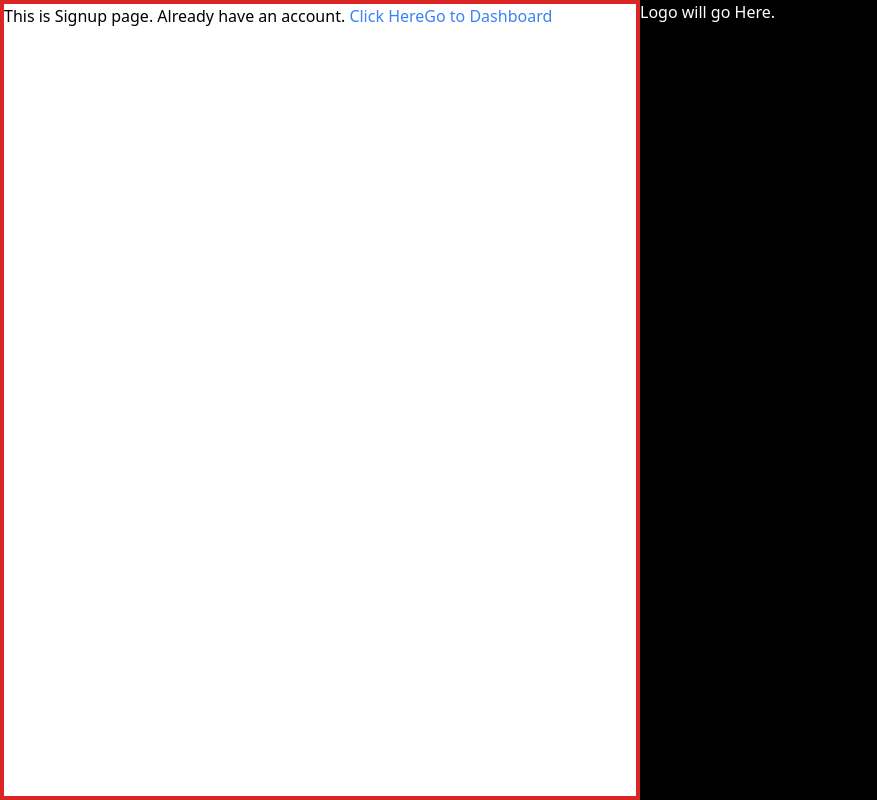
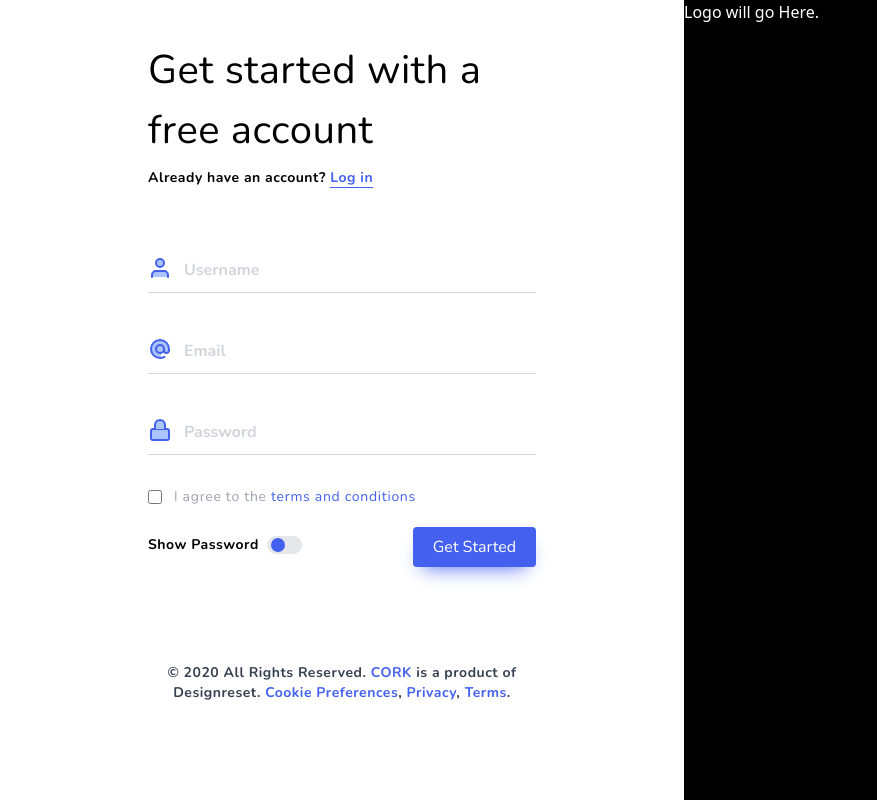
Before and after one commit to striver01/devslane_project, a React (Create React App) app: page /signup in a window 1280 px wide. Shown: the whole page, without its empty margins (0-877 px from the left). Built offline with nearby package versions, Linux system fonts and the light colour scheme.

Commit message:
Created Signup page with Validation

```diff
--- a/src/Components/RectBlueButton.tsx
+++ b/src/Components/RectBlueButton.tsx
@@ -1,14 +1,19 @@
 import React, { useState } from "react";
-import { FiLoader } from "react-icons/fi"
+import { FiLoader } from "react-icons/fi";
 import { useHistory } from "react-router-dom";
-
 
 interface Props {
   isSubmitting: boolean;
   data: object;
+  className?: string;
 }
 
-const RectBlueButton: React.FC<Props> = (props) => {
+const RectBlueButton: React.FC<Props> = ({
+  isSubmitting,
+  data,
+  children,
+  className,
+}) => {
   const [submitting, setSubmitting] = useState(false);
   const history = useHistory();
   return (
@@ -16,23 +21,26 @@ const RectBlueButton: React.FC<Props> = (props) => {
       <button
         onClick={(event) => {
           event.preventDefault();
-        console.log(submitting, props.isSubmitting);
-        if(!props.isSubmitting){
-            console.log('Submission Failed! Please try again.')
+          // console.log(submitting, isSubmitting);
+          if (!isSubmitting) {
+            console.log("Submission Failed! Please try again.");
             return;
           }
           setSubmitting(true);
           setTimeout(() => {
-          console.log(props.data);
-          history.push('/dashboard');
-        },2000)
+            console.log(data);
+            history.push("/dashboard");
+          }, 2000);
         }}
+        // className={className}
         type="submit"
-      className="bg-Primary text-white px-5 py-2 inline cursor-pointer rounded hover:shadow-none shadow-3xl text-sm"
+        className={"bg-Primary text-white px-5 py-2 inline cursor-pointer rounded hover:shadow-none shadow-3xl text-sm" + className}
       >
-      {props.children}
+        {children}
       </button>
-    {submitting && <FiLoader className="inline animate-spin opacity-70"></FiLoader>}
+      {submitting && (
+        <FiLoader className="inline animate-spin opacity-70"></FiLoader>
+      )}
     </div>
   );
 };
--- a/src/Pages/Auth.page.tsx
+++ b/src/Pages/Auth.page.tsx
@@ -8,7 +8,7 @@ interface Props {}
 
 const Auth: FC<Props> = (props) => {
   return (
-    <div className="flex justify-between">
+    <div className="flex justify-between h-screen">
       <Switch>
         <Route path="/login" exact>
           <LoginPage></LoginPage>
--- a/src/Pages/Login.page.tsx
+++ b/src/Pages/Login.page.tsx
@@ -24,10 +24,10 @@ const Login: FC<Props> = (props) => {
   });
   return (
     <form
-      className="flex flex-col justify-center px-11 py-3 h-screen border border-red-600 items-center flex-1 tracking-widem font-nunito"
+      className="flex flex-col justify-center pt-10 px-11 pb-3 h-full items-center flex-1 tracking-widem font-nunito"
       onSubmit={myform.handleSubmit}
     >
-      <div>
+      <div className="h-full">
         <h1 className="text-4.5xl font-medium mb-2">
           Log In to <span className="text-Primary font-semibold">CORK</span>
         </h1>
@@ -41,7 +41,7 @@ const Login: FC<Props> = (props) => {
         </p>
         <div className="relative pb-6 pt-3">
           <label className="absolute top-5">
-            <svg
+          <svg
               className="stroke-current text-Primary"
               xmlns="http://www.w3.org/2000/svg"
               width="24"
@@ -95,7 +95,7 @@ const Login: FC<Props> = (props) => {
             touched={myform.touched.password}
           ></Input>
         </div>
-        <div className="justify-between items-center flex mb-14">
+        <div className="justify-between items-start flex mb-14 flex-col sm:flex-row space-y-2 sm:space-y-0">
           <div className="flex space-x-2">
             <h3 className="text-sm font-semibold">Show Password</h3>
             <ToggleButton></ToggleButton>
--- a/src/Pages/Signup.page.tsx
+++ b/src/Pages/Signup.page.tsx
@@ -1,17 +1,166 @@
-import { FC, memo } from 'react';
+import { FC, memo } from "react";
 import { Link } from "react-router-dom";
-interface Props{
+import Input from "../Components/Input";
+import RectBlueButton from "../Components/RectBlueButton";
+import ToggleButton from "../Components/ToggleButton";
+import * as yup from "yup";
+import { useFormik } from "formik";
 
-}
+interface Props {}
 
- const Signup: FC<Props> = (props) => {
-  return(
-    <div className="w-1/2 border-4 border-red-600">
-      This is Signup page.
-      Already have an account. <Link to="/login"><span className="text-blue-500">Click Here</span></Link>
-      <Link to="/recordings"><span className="text-blue-500">Go to Dashboard</span></Link>
-    </div>
+const Signup: FC<Props> = (props) => {
+  const myform = useFormik({
+    initialValues: {
+      username: "",
+      email: "",
+      password: "",
+    },
+    validationSchema: yup.object().shape({
+      username: yup.string().required().min(4),
+      email: yup.string().required().email(),
+      password: yup.string().required().min(8),
+    }),
+    onSubmit: () => {
+      console.log("form submittimg ", myform.values);
+    },
+  });
+  return (
+    // <div className="w-1/2 border-4 border-red-600">
+    //   This is Signup page. Already have an account.{" "}
+    //   <Link to="/login">
+    //     <span className="text-blue-500">Click Here</span>
+    //   </Link>
+    //   <Link to="/recordings">
+    //     <span className="text-blue-500">Go to Dashboard</span>
+    //   </Link>
+    <form
+      className="flex flex-col justify-center px-11 py-10 h-full items-center flex-1 tracking-widem font-nunito"
+      onSubmit={myform.handleSubmit}
+    >
+      <div className="h-full">
+        <h1 className="text-4.5xl font-medium mb-2">
+          Get started with a <br></br> free account
+        </h1>
+        <p className="text-sm font-bold mb-12">
+          Already have an account?{" "}
+          <Link to="/login">
+            <span className="text-Primary border-b border-Primary">Log in</span>
+          </Link>
+        </p>
+        <div className="relative pb-6 pt-3">
+          <label className="absolute top-5">
+            <svg
+              className="stroke-current text-Primary"
+              xmlns="http://www.w3.org/2000/svg"
+              width="24"
+              height="24"
+              viewBox="0 0 24 24"
+              fill="#acc4fc"
+              stroke="currentColor"
+              stroke-width="2"
+              stroke-linecap="round"
+              stroke-linejoin="round"
+            >
+              <path d="M20 21v-2a4 4 0 0 0-4-4H8a4 4 0 0 0-4 4v2"></path>
+              <circle cx="12" cy="7" r="4"></circle>
+            </svg>
+          </label>
+          <Input
+            id="username"
+            type="usernsme"
+            placeholder="Username"
+            autoComplete="username"
+            {...myform.getFieldProps("username")}
+            error={myform.errors.username}
+            touched={myform.touched.username}
+          ></Input>
+        </div>
+        <div className="relative pb-6 pt-3">
+          <label className="absolute top-5">
+            <svg
+              className="h-6 w-6 stroke-current text-Primary"
+              xmlns="http://www.w3.org/2000/svg"
+              fill="#acc4fc"
+              viewBox="0 0 24 24"
+              stroke="currentColor"
+            >
+              <path
+                stroke-linecap="round"
+                stroke-linejoin="round"
+                stroke-width="2"
+                d="M16 12a4 4 0 10-8 0 4 4 0 008 0zm0 0v1.5a2.5 2.5 0 005 0V12a9 9 0 10-9 9m4.5-1.206a8.959 8.959 0 01-4.5 1.207"
+              />
+            </svg>
+          </label>
+          <Input
+            id=""
+            type="email"
+            placeholder="Email"
+            autoComplete="email"
+            {...myform.getFieldProps("email")}
+            error={myform.errors.email}
+            touched={myform.touched.email}
+          ></Input>
+        </div>
+        <div className="relative pb-6 pt-3 mb-2 ">
+          <label className="absolute top-5">
+            <svg
+              className="stroke-current text-Primary"
+              xmlns="http://www.w3.org/2000/svg"
+              width="24"
+              height="24"
+              viewBox="0 0 24 24"
+              fill="#acc4fc"
+              stroke="currentColor"
+              stroke-width="2"
+              stroke-linecap="round"
+              stroke-linejoin="round"
+            >
+              <rect x="3" y="11" width="18" height="11" rx="2" ry="2"></rect>
+              <path d="M7 11V7a5 5 0 0 1 10 0v4"></path>
+            </svg>
+          </label>
+          <Input
+            id="password"
+            type="password"
+            placeholder="Password"
+            autoComplete="password"
+            {...myform.getFieldProps("password")}
+            error={myform.errors.password}
+            touched={myform.touched.password}
+          ></Input>
+        </div>
+        <div className="flex justify-start items-center text-sm space-x-3 mb-2 pb-3">
+          <input type="checkbox" className="h-3.5 w-3.5"></input>
+          <label className="text-gray-400 tracking-wider text-sm font-thin">
+          I agree to the <span className="text-Primary">  terms and conditions </span>
+          </label>
+        </div>
+        <div className="justify-between items-start sm:items-center flex flex-col sm:flex-row mb-14 space-y-4 sm:space-y-0">
+          <div className="flex space-x-2">
+            <h3 className="text-sm font-semibold">Show Password</h3>
+            <ToggleButton></ToggleButton>
+          </div>
+          <RectBlueButton
+            data={myform.values}
+            isSubmitting={!myform.errors.email && !myform.errors.password}
+          >
+            Get Started
+          </RectBlueButton>
+        </div>
+        <p className="mt-24 text-sm text-center font-semibold text-gray-700">
+          © 2020 All Rights Reserved. <span className="text-Primary">CORK</span>{" "}
+          is a product of{" "}
+        </p>
+        <p className="text-sm text-center font-semibold text-gray-700">
+          Designreset. <span className="text-Primary">Cookie Preferences</span>,{" "}
+          <span className="text-Primary">Privacy</span>,{" "}
+          <span className="text-Primary">Terms</span>.
+        </p>
+      </div>
+    </form>
+    // </div>
   );
-}
-Signup.defaultProps = {}
+};
+Signup.defaultProps = {};
 export default memo(Signup);
```
Lines whose indentation alone changed are shown as unchanged.
